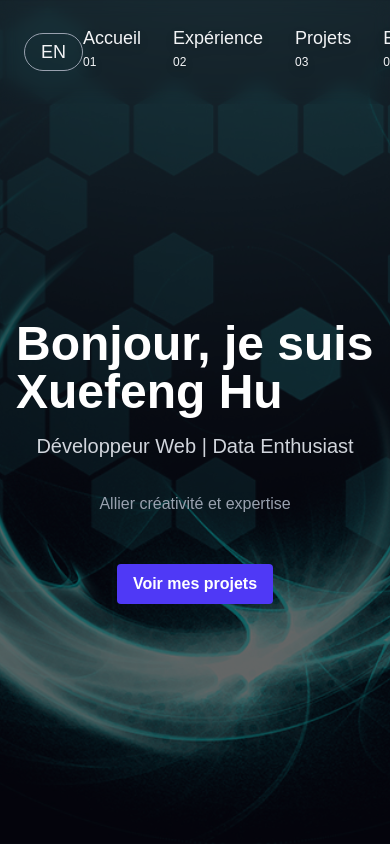
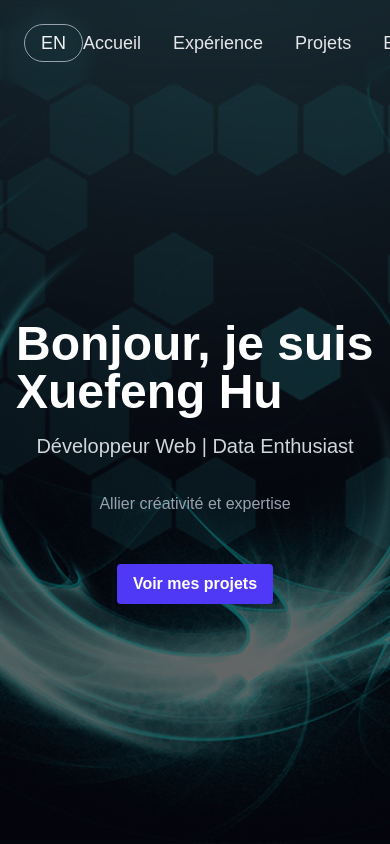
Before and after one commit to NexPathArchitect/PortofolioPro, a Next.js app: page / in a window 390 px wide. Shown: the top 844 px of the page. Built offline with nearby package versions, Linux system fonts and the light colour scheme.

Commit message:
add modifications: _app.js, layout.js, globals.css, Header.js

```diff
--- a/app/_app.js
+++ b/app/_app.js
@@ -1,7 +1,12 @@
 import "../styles/globals.css";
+import { LanguageProvider } from "../context/LanguageContext";
 
 function MyApp({ Component, pageProps }) {
-  return <Component {...pageProps} />;
+  return (
+<LanguageProvider>
+<Component {...pageProps} />
+</LanguageProvider>
+  );
 }
 
 export default MyApp;
--- a/app/layout.js
+++ b/app/layout.js
@@ -1,6 +1,7 @@
 import { Geist, Geist_Mono } from "next/font/google";
 import "./globals.css";
 import { LanguageProvider } from "../context/LanguageContext";
+import ScrollToTopButton from "../components/ScrollToTopButton";
 
 const geistSans = Geist({
   variable: "--font-geist-sans",
@@ -23,6 +24,7 @@ export default function RootLayout({ children }) {
       <body className={`${geistSans.variable} ${geistMono.variable} antialiased`}>
         <LanguageProvider>
           {children}
+          <ScrollToTopButton />
         </LanguageProvider>
       </body>
     </html>
--- a/components/Header.js
+++ b/components/Header.js
@@ -1,5 +1,6 @@
 "use client";
 
+import { useEffect, useState } from "react";
 import Link from "next/link";
 import { useLanguage } from "../context/LanguageContext";
 import { portfolioData } from "../data/portfolioData";
@@ -8,73 +9,66 @@ export default function Header() {
   const { language, toggleLanguage } = useLanguage();
   const data = portfolioData[language];
 
-  const handleScroll = (e, href) => {
+  const [visible, setVisible] = useState(true);
+  const [lastScrollY, setLastScrollY] = useState(0);
+
+  useEffect(() => {
+    const handleScroll = () => {
+      if (window.scrollY > lastScrollY) {
+        setVisible(false);
+      } else {
+        setVisible(true);
+      }
+      setLastScrollY(window.scrollY);
+    };
+
+    window.addEventListener("scroll", handleScroll);
+    return () => window.removeEventListener("scroll", handleScroll);
+  }, [lastScrollY]);
+
+  const handleScrollTo = (e, href) => {
     e.preventDefault();
-    const targetId = href.replace('#', '');
+    const targetId = href.replace("#", "");
     const element = document.getElementById(targetId);
     if (element) {
-      element.scrollIntoView({ behavior: 'smooth' });
+      element.scrollIntoView({ behavior: "smooth" });
     }
   };
 
   return (
-    <header className="fixed top-0 left-0 right-0 z-50 bg-transparent backdrop-blur-sm bg-black/30">
+    <header
+      className={`fixed top-0 left-0 right-0 z-50 bg-transparent backdrop-blur-sm bg-black/30
+                 transform transition-transform duration-500
+                 ${visible ? "translate-y-0" : "-translate-y-full"}`}
+    >
       <nav className="flex justify-between items-center p-6">
-
         <button
           onClick={toggleLanguage}
           className="text-gray-100 hover:text-white text-lg transition-colors duration-300 border border-gray-400 rounded-full px-4 py-1"
         >
-          {language === 'fr' ? 'EN' : 'FR'}
+          {language === "fr" ? "EN" : "FR"}
         </button>
 
-
         <ul className="flex space-x-8 md:space-x-10">
-          <li>
-            <Link
-              href="#home"
-              onClick={(e) => handleScroll(e, '#Home')}
-              className="text-gray-100 hover:text-white text-lg md:text-2xl transition-colors duration-300 drop-shadow-lg"
-            >
-               {data.nav.home} <sup className="text-xs md:text-sm drop-shadow">01</sup>
-            </Link>
-          </li>
-          <li>
-            <Link
-              href="#about"
-              onClick={(e) => handleScroll(e, '#About')}
-              className="text-gray-100 hover:text-white text-lg md:text-2xl transition-colors duration-300 drop-shadow-lg"
-            >
-               {data.nav.expertise} <sup className="text-xs md:text-sm drop-shadow">02</sup>
-            </Link>
-          </li>
-          <li>
-            <Link
-              href="#projects"
-              onClick={(e) => handleScroll(e, '#Projects')}
-              className="text-gray-100 hover:text-white text-lg md:text-2xl transition-colors duration-300 drop-shadow-lg"
-            >
-               {data.nav.work} <sup className="text-xs md:text-sm drop-shadow">03</sup>
-            </Link>
-          </li>
-          <li>
-            <Link
-              href="#skills"
-              onClick={(e) => handleScroll(e, '#Skills')}
-              className="text-gray-100 hover:text-white text-lg md:text-2xl transition-colors duration-300 drop-shadow-lg"
-            >
-               {data.nav.experience} <sup className="text-xs md:text-sm drop-shadow">04</sup>
-            </Link>
-          </li>
-          <li>
-            <Link
-              href="#contact"
-              onClick={(e) => handleScroll(e, '#Contact')}
-              className="text-gray-100 hover:text-white text-lg md:text-2xl transition-colors duration-300 drop-shadow-lg"
-            >
-              {data.nav.contact} <sup className="text-xs md:text-sm drop-shadow">05</sup>
-            </Link>
-          </li>
+          {[
+            { href: "#home", label: data.nav.home },
+            { href: "#about", label: data.nav.expertise },
+            { href: "#projects", label: data.nav.work },
+            { href: "#skills", label: data.nav.experience },
+            { href: "#contact", label: data.nav.contact },
+          ].map((item) => (
+            <li key={item.href}>
+              <Link
+                href={item.href}
+                onClick={(e) => handleScrollTo(e, item.href)}
+                className="relative text-gray-200 hover:text-white text-lg md:text-xl transition-colors duration-300
+                           after:content-[''] after:absolute after:left-0 after:-bottom-1 after:w-0 after:h-[2px]
+                           after:bg-white after:transition-all hover:after:w-full"
+              >
+                {item.label}
+              </Link>
+            </li>
+          ))}
         </ul>
       </nav>
     </header>
--- /dev/null
+++ b/components/ScrollToTopButton.js
@@ -0,0 +1,81 @@
+"use client";
+
+import { useState, useEffect } from "react";
+
+export default function ScrollToTopButton() {
+  const [isVisible, setIsVisible] = useState(false);
+  const [scrollProgress, setScrollProgress] = useState(0);
+
+  useEffect(() => {
+    const handleScroll = () => {
+      const scrollTop = window.scrollY;
+      const windowHeight = window.innerHeight;
+      const documentHeight = document.documentElement.scrollHeight;
+      const maxScroll = documentHeight - windowHeight;
+
+      const progress = maxScroll > 0 ? Math.min(scrollTop / maxScroll, 1) : 0;
+      setScrollProgress(progress);
+
+      if (scrollTop > 300) {
+        setIsVisible(true);
+      } else {
+        setIsVisible(false);
+      }
+    };
+
+    window.addEventListener("scroll", handleScroll);
+    handleScroll();
+
+    return () => window.removeEventListener("scroll", handleScroll);
+  }, []);
+
+  const scrollToTop = () => {
+    window.scrollTo({
+      top: 0,
+      behavior: "smooth"
+    });
+  };
+
+  if (!isVisible) return null;
+
+  const baseOpacity = 0.7;
+  const currentOpacity = baseOpacity + (scrollProgress * 0.3);
+
+  return (
+    <button
+      onClick={scrollToTop}
+      style={{
+        position: 'fixed',
+        bottom: '30px',
+        right: '30px',
+        width: '60px',
+        height: '60px',
+        borderRadius: '50%',
+        backgroundColor: '#10b981',
+        color: 'white',
+        border: 'none',
+        fontSize: '24px',
+        fontWeight: 'bold',
+        cursor: 'pointer',
+        boxShadow: '0 4px 12px rgba(0,0,0,0.3)',
+        display: 'flex',
+        alignItems: 'center',
+        justifyContent: 'center',
+        transition: 'all 0.3s ease',
+        opacity: currentOpacity,
+        zIndex: 9999
+      }}
+      onMouseOver={(e) => {
+        e.target.style.opacity = '1';
+        e.target.style.transform = 'scale(1.1)';
+      }}
+      onMouseOut={(e) => {
+        e.target.style.opacity = currentOpacity.toString();
+        e.target.style.transform = 'scale(1)';
+      }}
+      aria-label="↑"
+    >
+      ↑
+    </button>
+  );
+}
--- a/pages/_app.js
+++ b/pages/_app.js
@@ -1,7 +1,12 @@
 import "../styles/globals.css";
+import { LanguageProvider } from "../context/LanguageContext";
 
 function MyApp({ Component, pageProps }) {
-  return <Component {...pageProps} />;
+  return (
+<LanguageProvider>
+<Component {...pageProps} />
+</LanguageProvider>
+  );
 }
 
 export default MyApp;
```
Also changed, not shown: styles/globals.css (+0 -7 lines).
